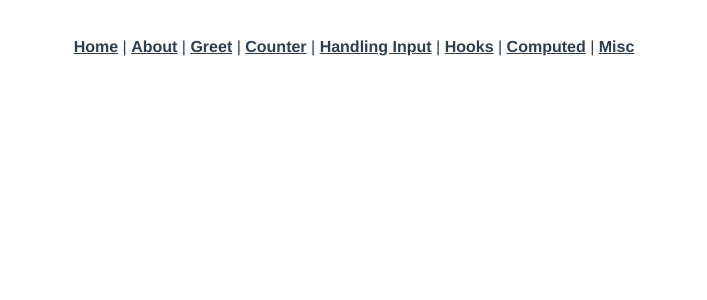
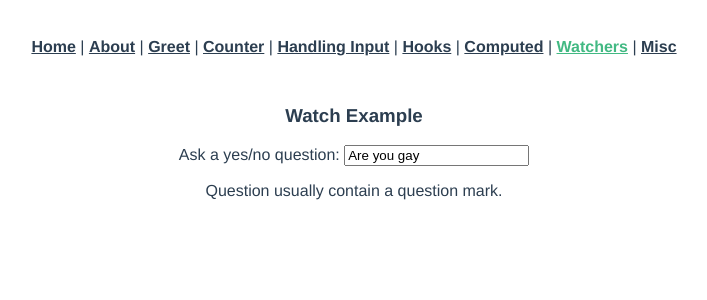
Before and after one commit to nor1c/vue-play, a Vue app in the folder hello-world/: page /watchers in a window 1280 px wide. Shown: the top 300 px of the page, without its empty margins (286-993 px from the left). Built offline with nearby package versions, Linux system fonts and the light colour scheme.

Commit message:
watchers

```diff
--- a/hello-world/src/App.vue
+++ b/hello-world/src/App.vue
@@ -7,6 +7,7 @@
     <router-link to="/handling-user-input">Handling Input</router-link> |
     <router-link to="/lifecycle-hooks">Hooks</router-link> |
     <router-link to="/computed-properties">Computed</router-link> |
+    <router-link to="/watchers">Watchers</router-link> |
     <router-link to="/misc">Misc</router-link>
   </div>
   <router-view/>
--- a/hello-world/src/router/index.ts
+++ b/hello-world/src/router/index.ts
@@ -21,6 +21,7 @@ const routes: Array<RouteRecordRaw> = [
   { path: '/misc', name: 'Misc', component: () => import('../views/Misc.vue') },
   { path: '/lifecycle-hooks', name: 'Hooks', component: () => import('../views/Hooks.vue') },
   { path: '/computed-properties', name: 'Computed Properties', component: () => import('../views/ComputedProperties.vue') },
+  { path: '/watchers', name: 'Watchers', component: () => import('../views/Watchers.vue') },
 ]
 
 const router = createRouter({
--- /dev/null
+++ b/hello-world/src/views/Watchers.vue
@@ -0,0 +1,34 @@
+<template>
+    <div>
+        <h3>Watch Example</h3>
+        <p>
+            Ask a yes/no question:
+            <input v-model="question">
+        </p>
+        <p>{{ answer }}</p>
+    </div>
+</template>
+
+<script>
+export default {
+    data: () => ({
+        question: 'Are you gay', // add "?" on the input text
+        answer: 'Question usually contain a question mark.'
+    }),
+    watch: {
+        question(newQuestion, oldQuestion) {
+            if (newQuestion.indexOf('?') > -1) {
+                this.getAnswer()
+            }
+        }
+    },
+    methods: {
+        getAnswer() {
+            this.answer = 'Thinking...'
+            setTimeout(() => {
+                this.answer = 'Of course not!'
+            }, 500);
+        }
+    }
+}
+</script>
```
